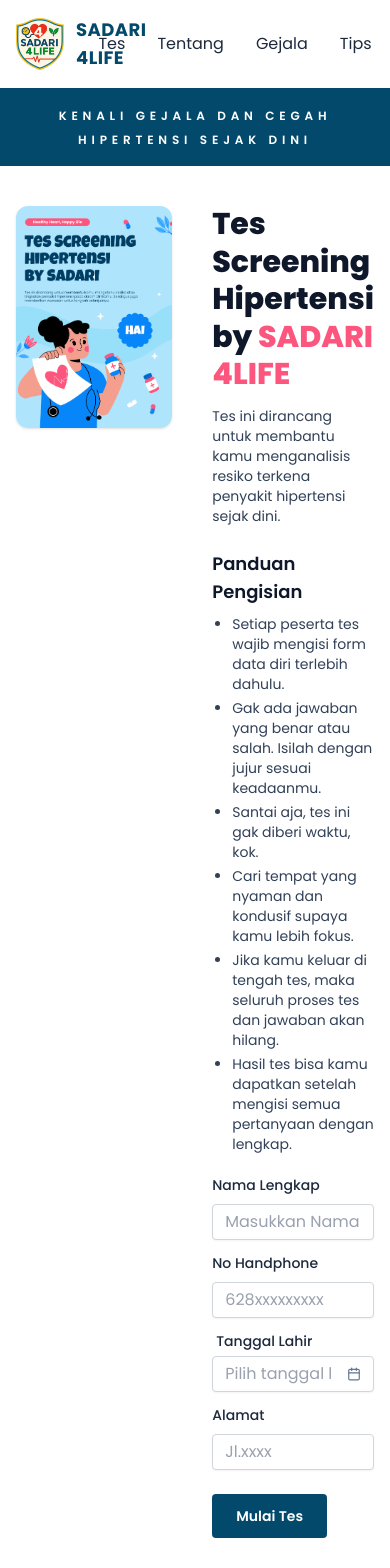
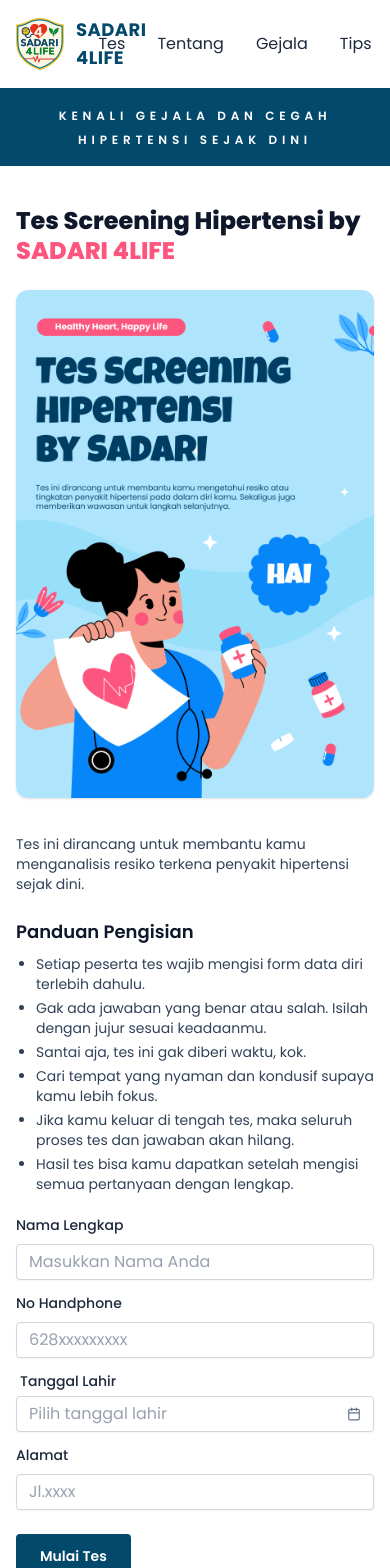
Before and after one commit to firazhafiz/fe-sadari, a Next.js app: page /tes-hipertensi in a window 390 px wide. Shown: the top 1568 px of the page. Built offline with nearby package versions, Linux system fonts and the light colour scheme; a web font is replaced by a local one.

Commit message:
responsif tes page

```diff
--- a/src/components/moleculs/TesForm.tsx
+++ b/src/components/moleculs/TesForm.tsx
@@ -29,18 +29,18 @@
 
   return (
     <form className="grid grid-cols-1 md:grid-cols-2 gap-4">
-      <div className="grid w-full max-w-sm items-center gap-3">
+      <div className="grid w-full md:max-w-none items-center gap-3">
         <Label htmlFor="name">Nama Lengkap</Label>
         <Input type="input" id="name" placeholder="Masukkan Nama Anda" />
       </div>
-      <div className="grid w-full max-w-sm items-center gap-3">
+      <div className="grid w-full md:max-w-none items-center gap-3">
         <Label htmlFor="phone">No Handphone</Label>
         <Input type="text" id="phone" placeholder="628xxxxxxxxx" />
       </div>
-      <div className="grid w-full items-center gap-2">
+      <div className="grid w-full md:max-w-none items-center gap-2">
         <Calendar28 label="Tanggal Lahir" placeholder="Pilih tanggal lahir" />
       </div>
-      <div className="grid w-full max-w-sm items-center gap-3">
+      <div className="grid w-full md:max-w-none items-center gap-3">
         <Label htmlFor="address">Alamat</Label>
         <Input type="text" id="address" placeholder="Jl.xxxx" />
       </div>
--- a/src/components/organisms/Tes.tsx
+++ b/src/components/organisms/Tes.tsx
@@ -1,21 +1,37 @@
 import Image from "next/image";
 import TesForm from "../moleculs/TesForm";
 
-export default function Tes() {
+type TesProps = {
+  mobileTitleClass?: string;
+  mobileTitleMaxWClass?: string;
+};
+
+export default function Tes({
+  mobileTitleClass = "text-2xl",
+  mobileTitleMaxWClass = "max-w-sm",
+}: TesProps) {
   return (
-    <section className="w-full max-w-6xl mx-auto px-4 py-10 flex justify-center gap-10 items-start">
-      <div className="flex justify-center md:justify-center">
+    <section className="w-full max-w-6xl mx-auto px-4 py-10 flex flex-col md:flex-row justify-center gap-6 md:gap-10 items-start">
+      {/* Mobile-only title at top (customizable size and max-width via props) */}
+      <h1
+        className={`md:hidden ${mobileTitleClass} ${mobileTitleMaxWClass} font-extrabold text-slate-900 leading-tight`}
+      >
+        Tes Screening Hipertensi by{" "}
+        <span className="text-[#FD567E]">SADARI 4LIFE</span>
+      </h1>
+
+      <div className="flex justify-center">
         <Image
           src="/assets/flyer-tes.png"
           alt="Flyer Tes"
-          width={428}
+          width={375}
           height={540}
           className="rounded-xl shadow-sm object-cover"
           priority
         />
       </div>
       <div className="w-full max-w-xl">
-        <h1 className="text-3xl md:text-4xl font-extrabold text-slate-900 leading-tight">
+        <h1 className="hidden md:block text-3xl md:text-4xl font-extrabold text-slate-900 leading-tight">
           Tes Screening Hipertensi by{" "}
           <span className="text-[#FD567E]">SADARI 4LIFE</span>
         </h1>
```
